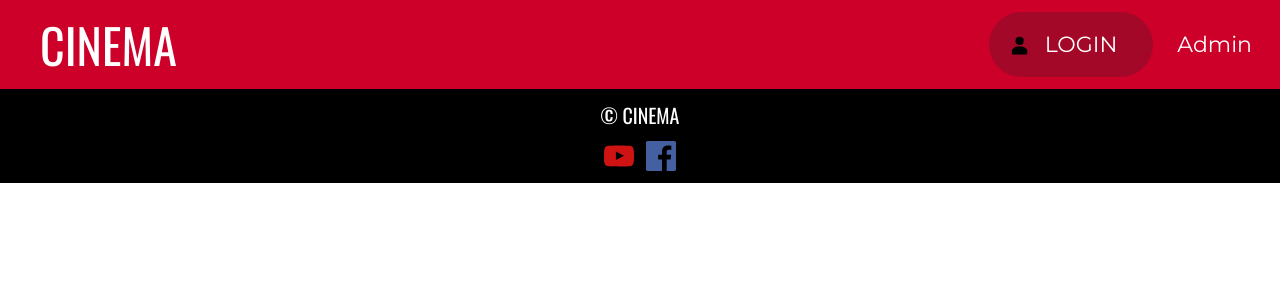
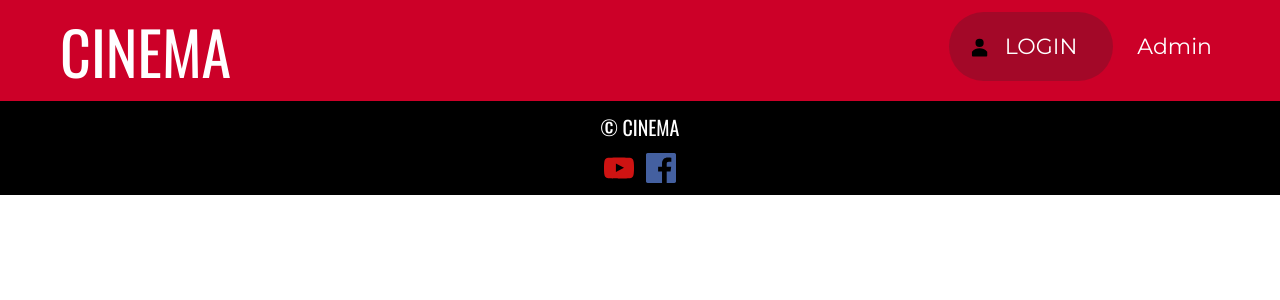
Before and after one commit to vonfredd/projekt-grupp-2, a Vue app in the folder frontend/: page /about in a window 1280 px wide. Shown: the top 300 px of the page. Built offline with nearby package versions, Linux system fonts and the light colour scheme.

Commit message:
Make header responsive

```diff
--- a/frontend/src/assets/main.css
+++ b/frontend/src/assets/main.css
@@ -25,6 +25,7 @@ h2 {
 
 h3 {
     font-size: 18px;
+    line-height: 1.2em;
 }
 
 @media screen and (min-width: 640px) {
@@ -41,7 +42,8 @@ h3 {
     }
 
     body {
-        font-size: 18px;
+        font-size: 16px;
+        line-height: 1.8em;
     }
 }
 
@@ -56,7 +58,46 @@ h3 {
     }
 
     h3 {
-        font-size: 34px;
+        font-size: 36px;
+    }
+
+    body {
+        font-size: 18px;
+        line-height: 1.7em;
+    }
+}
+
+
+@media screen and (min-width: 1024px) {
+    h1 {
+        font-size: 60px;
+    }
+
+    h2 {
+        font-size: 56px;
+    }
+
+    h3 {
+        font-size: 42px;
+        lint-height: 1.3em;
+    }
+
+    body {
+        font-size: 20px;
+    }
+}
+
+@media screen and (min-width: 1280px) {
+    h1 {
+        font-size: 60px;
+    }
+
+    h2 {
+        font-size: 60px;
+    }
+
+    h3 {
+        font-size: 48px;
         lint-height: 1.3em;
     }
 
--- a/frontend/src/components/Header.vue
+++ b/frontend/src/components/Header.vue
@@ -13,11 +13,11 @@ const closeMenu = () => {
 </script>
 
 <template>
-  <header class="bg-primary">
+  <header class="bg-primary md:px-10">
     <nav class="p-3">
       <div class="flex items-center justify-between">
         <RouterLink to="/" class="block"
-          ><h1 class="text-5xl p-1 px-7 uppercase">Cinema</h1>
+          ><h1 class="p-1 px-2 uppercase">Cinema</h1>
         </RouterLink>
 
         <!-- Hamburger Button -->
@@ -60,7 +60,7 @@ const closeMenu = () => {
         </button>
 
         <!-- Desktop Menu -->
-        <div class="hidden md:flex text-white">
+        <div class="hidden md:flex text-right pb-2">
           <RouterLink to="/login">
             <div
               class="flex items-center justify-center bg-secondary bg-opacity-50 px-5 rounded-full mx-2"
--- a/frontend/src/views/LandingView.vue
+++ b/frontend/src/views/LandingView.vue
@@ -81,13 +81,13 @@ function displaySearch() {
 
 <template>
   <main class="p-0 h-full relative">
-    <div class="h-full w-full bg-[length:600%] md:bg-[length:400%] lg:bg-[length:200%] z-0 bg-[bottom_6rem_right] lg:bg-[bottom_center] bg-fixed bg-[url('/img/cinemabg.jpg')]">
+    <div class="h-full w-full bg-[length:600%] md:bg-[length:300%] lg:bg-[length:200%] z-0 bg-[bottom_6rem_right] lg:bg-[bottom_6rem_right] bg-fixed bg-[url('/img/cinemabg.jpg')]">
       <!-- Length is needed to properly "zoom in" on the image -->
       <!-- This div only contains the background image -->
       <div class="p-1 z-10">
         <!-- Need padding here to be able to add margin on P tag. Else the whole bg image will follow with the margin -->
         <p class="w-4/5 mt-6 md:mt-10 m-auto text-center text-white z-10">Which movie do you want to watch?</p>
-        <form :class="{'flex':isSearching}" @submit.prevent="displaySearch()" class="text-center mt-4 w-4/6 sm:w-1/2 md:w-2/5  m-auto">
+        <form :class="{'flex':isSearching}" @submit.prevent="displaySearch()" class="text-center mt-4 w-4/6 sm:w-1/2 md:w-2/5 md:pb-5 m-auto">
           <input v-model="query" :class="['p-2 rounded-full h-10 md:h-14 w-full text-black text-center', { 'outline-none w-5/6 rounded-r-none': isSearching }]"
   type="text"
             placeholder="Search movie...">
@@ -100,7 +100,7 @@ undo
       <div v-if="!isSearching" class="w-full flex flex-col items-center">
         <div class="px-1 md:px-2">
         <div class="w-full">
-          <h2 class="ml-3 mt-16 text-left">Top 5</h2>
+          <h2 class="ml-3 mt-16 text-left sm:pb-2 md:pb-4">Top 5</h2>
         </div>
         <div class="flex justify-center p-3 gap-5">
           <router-link v-if="arrayOfHighestRated[topFirstIndex]?.id" :to="{ name: 'movieProfile', params: { id: arrayOfHighestRated[topFirstIndex]?.id, title: arrayOfHighestRated[topFirstIndex]?.name.replace(/\s+/g, '-') } }" class="rounded-md bg-slate-200 shadow-[0px_0px_8px_6px_rgba(255,255,255,0.6)]">
@@ -131,18 +131,18 @@ undo
         <div :class="['move-up', { 'move-up-active': isSearching }]" class="flex flex-col gap-10 items-center">
           <router-link  v-for="(movie, index) in  (isSearching ? moviesContainQuery : movies)" :key="index"
             :to="{ name: 'movieProfile', params: { id: movie.id, title: movie.name.replace(/\s+/g, '-') } }"
-            class="flex flex-row rounded-2xl w-5/6 bg-gray-400 p-2 bg-opacity-30">
+            class="flex flex-row rounded-2xl w-5/6 xl:w-2/3 2xl:w-[1000px] bg-gray-700 p-2 md:mt-5 xl:mt-8 md:p-6 md:gap-4 bg-opacity-50">
             <div v-if="index % 2 === 0" class="p-2 w-1/2">
               <img class="object-contain rounded-lg" :src="`https://image.tmdb.org/t/p/w500${movie.imageUrl}`">
             </div>
             <aside class="p-1 w-1/2">
-              <h3 class="text-center  border-b-2">{{ movie.name }}</h3>
-              <div class="flex flex-row justify-center align-super space-x-1.5 sm:space-x-2 md:space-x-3 my-2">
-                <div v-for="(genre, index) in movie.genres" :key="index" class="text-xxs sm:text-xs md:text-md lg:text-lg">
+              <h3 class="text-center border-b-2 sm:pb-3 ml:pb-4">{{ movie.name }}</h3>
+              <div class="flex flex-row justify-center align-super space-x-1.5 sm:space-x-3 md:space-x-4 ml:space-x-5 my-2">
+                <div v-for="(genre, index) in movie.genres" :key="index" class="text-xxs sm:text-xs md:text-md lg:text-lg sm:py-2 md:py-4">
                   <span>{{ genre }}</span>
                 </div>
               </div>
-              <p class="text-center line-clamp-6 sm:line-clamp-8 md:line-clamp-none">{{ movie.description }}</p>
+              <p class="text-center line-clamp-6">{{ movie.description }}</p>
               <p class="text-center">
 
               </p>
--- a/frontend/src/views/MovieProfileView.vue
+++ b/frontend/src/views/MovieProfileView.vue
@@ -44,13 +44,13 @@ onMounted(() => {
     <div v-if="movie" class="p-4 relative z-2">
       <div class="flex flex-col items-start justify-center mt-10">
         <div class="flex mb-2 mx-6 justify-center">
-          <h2 class="text-5xl font-bold mr-2">{{ movie.name }}</h2>
+          <h1 class="mr-2">{{ movie.name }}</h1>
           <div class="relative w-7 h-7 flex items-center justify-center">
-            <p class="text-xs z-10">{{ movie.rating }}%</p>
+            <p class="z-10">{{ movie.rating }}%</p>
             <div class="absolute inset-0 bg-white opacity-50 rounded-full"></div>
           </div>
         </div>
-        <div class="text-xs space-x-1 mx-12">
+        <div class="space-x-1 mx-12">
           <span
             v-for="(genre, index) in movie.genres"
             :key="index"
```
